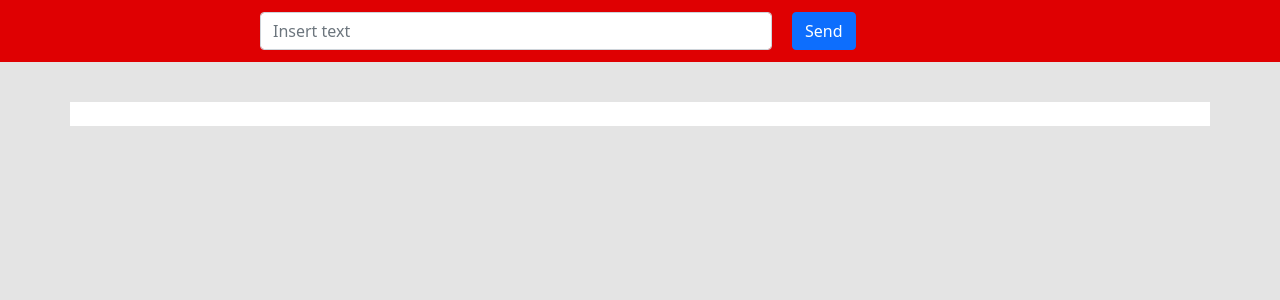
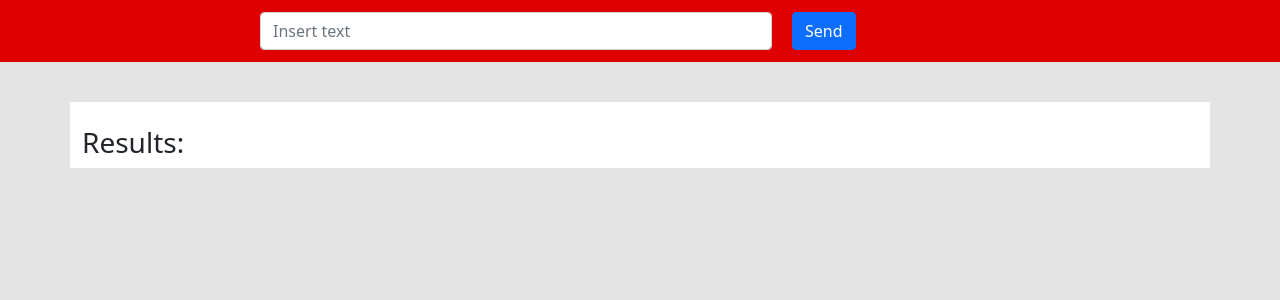
Before and after one commit to wiwi667/PalindromoSitio, a React (Create React App) app: page / in a window 1280 px wide. Shown: the top 300 px of the page. Built offline with nearby package versions, Linux system fonts and the light colour scheme.

Commit message:
resultado

```diff
--- a/src/componentes/comunes.js
+++ b/src/componentes/comunes.js
@@ -1,16 +1,18 @@
 import React from 'react'
-import { InputGroup, Alert, FormControl, Col } from 'react-bootstrap'
+import { InputGroup, Alert, FormControl, Col, Row } from 'react-bootstrap'
 
 export const AlertaError = props => {
     const { error } = props
     return (
         <>
             { error &&
-                <InputGroup className='mb-3' data-testid='alerta'>
-                    <Alert variant={'danger'}>
-                        <b className={'mx-1'}>Error:</b>{error}
-                    </Alert>
-                </InputGroup>
+                <Row data-testid='alerta'>
+                    <Col>
+                        <Alert variant={'danger'}>
+                            <b className={'mx-1'}>Error:</b>{error}
+                        </Alert>
+                    </Col>
+                </Row>
             }
         </>
     )
--- a/src/containers/invertirTexo.js
+++ b/src/containers/invertirTexo.js
@@ -44,11 +44,15 @@ const Invertir = () => {
             </Navbar>
             <div>
                 <Container className='row_container'>
+                    <AlertaError {...estado} />
                     <Row className='justify-content-md-center my-1'>
-                        <AlertaError {...estado} />
-                        {lista.map((x, ix) => (
-                            <Resultados {...x}  key={ix}/>
-                        ))}
+                        <Col xs={12} md={2}><h3>Results:</h3></Col>
+                        <Col xs={12} md={8}>
+                            {lista.map((x, ix) => (
+                                <Resultados {...x} key={ix} />
+                            ))}
+                        </Col>
+                        <Col xs={0} md={2} />
                     </Row>
                 </Container>
             </div>
```
Also changed, not shown: 4 other files (tests, documents, lock files or other folders).
